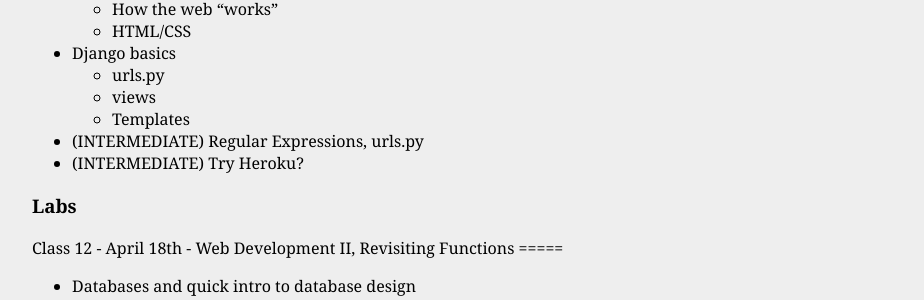
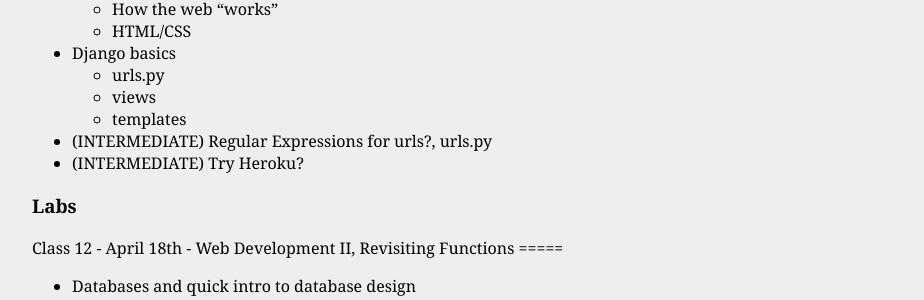
Before and after one commit to jversoza/MTEC2002, a Jekyll site: the page built from syllabus.markdown, in a window 1280 px wide and 900 px high, scrolled down 8079 px. Shown: the part 152-452 px from the top of the window, without its empty margins (128-1052 px from the left). Built offline with Jekyll 4.4.1, drawn with Linux system fonts in a browser that asks for light colours.

Commit message:
minor changes to get pages published

```diff
--- a/syllabus.markdown
+++ b/syllabus.markdown
@@ -368,8 +368,8 @@
 * Django basics
 	* urls.py
 	* views
-	* Templates
-* (INTERMEDIATE) Regular Expressions, urls.py
+	* templates
+* (INTERMEDIATE) Regular Expressions for urls?, urls.py
 * (INTERMEDIATE) Try Heroku?
 
 <a class="labs11" id="labs11"></a>
```
